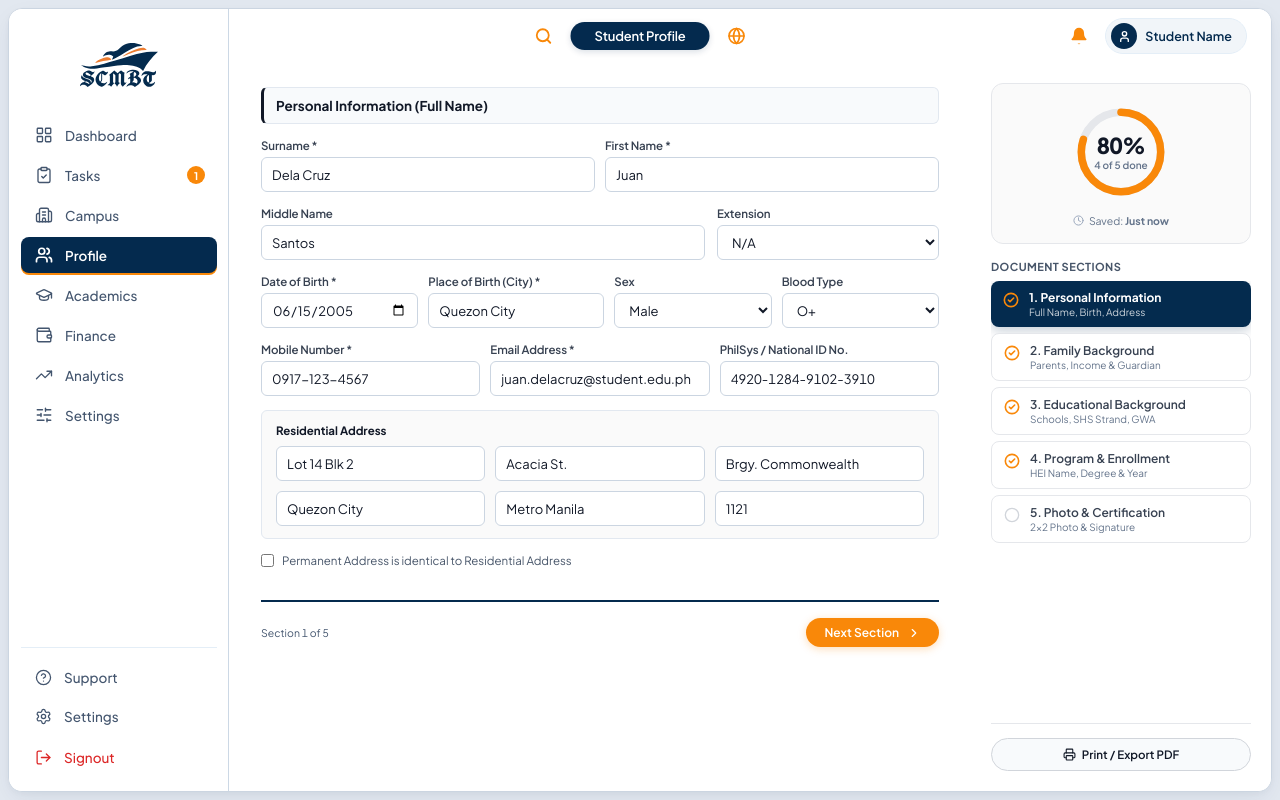
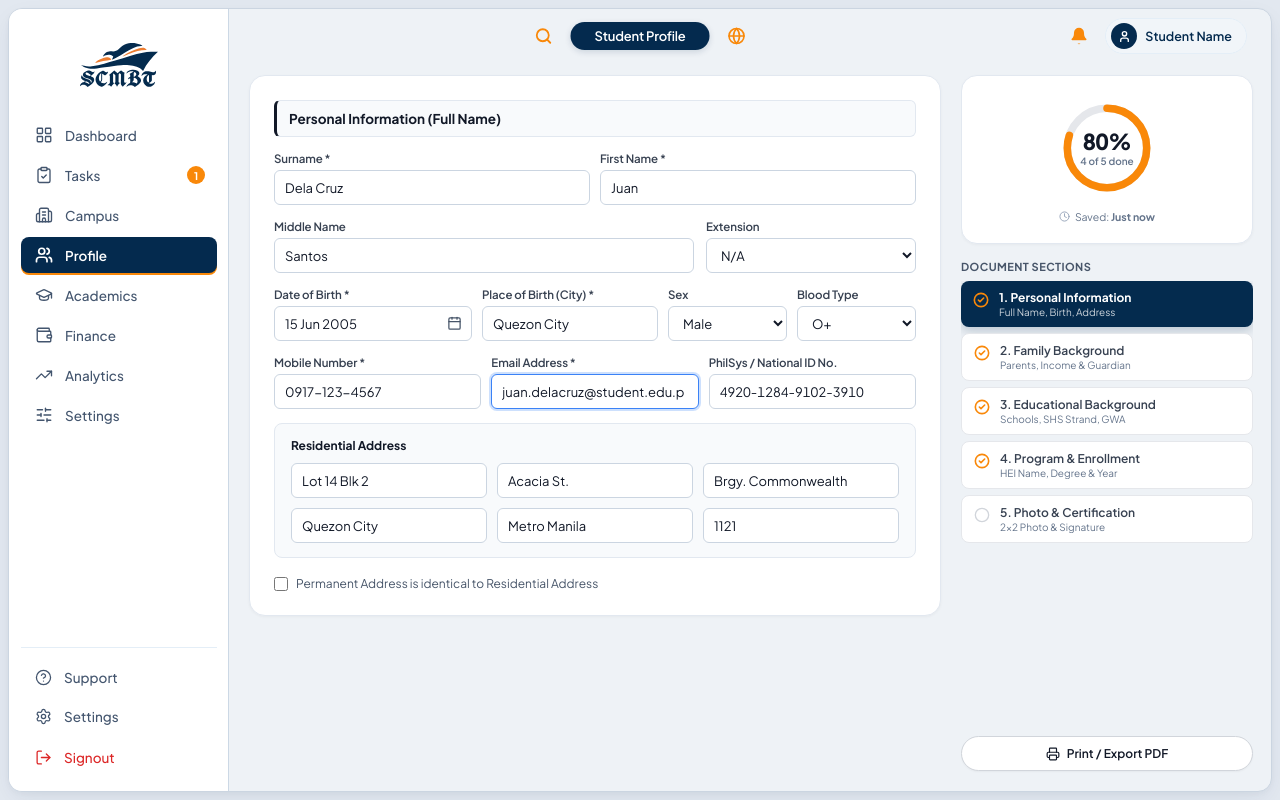
Before and after one commit to PSYDN26/rdesignSYS, a React (Vite) app: page / in a window 1280 px wide. Built offline with nearby package versions, Linux system fonts and the light colour scheme.

Commit message:
feat: apply floating card layout and exact field specs from design mockup to Student Profile

```diff
--- a/src/components/ProfileProgressSidebar.jsx
+++ b/src/components/ProfileProgressSidebar.jsx
@@ -33,17 +33,18 @@ export default function ProfileProgressSidebar({
   const strokeDashoffset = circumference - (percentage / 100) * circumference;
 
   return (
-    <aside className="prod-todo-rail" style={{ width: '300px', background: '#ffffff', borderLeft: 'none' }} aria-label="Profile Completion and Navigation">
+    <aside className="prod-todo-rail" style={{ width: '310px', background: 'transparent', borderLeft: 'none', padding: '12px 18px 20px 0' }} aria-label="Profile Completion and Navigation">
 
       {/* Circle Progress Percentage Card (Profile Completion header removed) */}
       <div style={{
-        background: '#fafafa',
-        border: '1px solid #e5e7eb',
-        borderRadius: 12,
-        padding: '16px 14px',
+        background: '#ffffff',
+        border: '1px solid #e2e8f0',
+        borderRadius: 16,
+        padding: '20px 16px',
         display: 'flex',
         flexDirection: 'column',
         alignItems: 'center',
+        boxShadow: '0 1px 3px rgba(0, 0, 0, 0.04)',
         marginBottom: 16
       }}>
         {/* SVG Circular Meter */}
@@ -195,29 +196,30 @@ export default function ProfileProgressSidebar({
         })}
       </nav>
 
-      {/* Bottom Print Action (CHED & DepEd line removed) */}
-      <div style={{ paddingTop: 14, borderTop: '1px solid #e5e7eb', marginTop: 14, display: 'flex', flexDirection: 'column', gap: 8 }}>
+      {/* Bottom Print Action */}
+      <div style={{ marginTop: 14, display: 'flex', flexDirection: 'column', gap: 8 }}>
         <button
           type="button"
           onClick={() => window.print()}
           style={{
             width: '100%',
-            padding: '8px 12px',
+            padding: '9px 14px',
             borderRadius: 9999,
-            background: '#f8fafc',
+            background: '#ffffff',
             border: '1px solid #d1d5db',
             color: '#111827',
-            fontSize: 11.5,
+            fontSize: 12,
             fontWeight: 600,
             display: 'flex',
             alignItems: 'center',
             justifyContent: 'center',
-            gap: 6,
+            gap: 7,
+            boxShadow: '0 1px 2px rgba(0, 0, 0, 0.04)',
             transition: 'all 0.15s ease',
             cursor: 'pointer'
           }}
         >
-          <Printer size={13} />
+          <Printer size={14} />
           <span>Print / Export PDF</span>
         </button>
       </div>
--- a/src/components/StudentProfileForm.jsx
+++ b/src/components/StudentProfileForm.jsx
@@ -5,7 +5,8 @@ import {
   ChevronRight,
   ChevronLeft,
   Save,
-  CheckCircle2
+  CheckCircle2,
+  Calendar
 } from 'lucide-react';
 
 export default function StudentProfileForm({ currentStep = 1, onStepChange, onSaveSuccess }) {
@@ -261,13 +262,17 @@ export default function StudentProfileForm({ currentStep = 1, onStepChange, onSa
               <div className="form-grid-4">
                 <div className="form-group">
                   <label className="form-label">Date of Birth *</label>
+                  <div style={{ position: 'relative', display: 'flex', alignItems: 'center' }}>
                     <input
-                    type="date"
+                      type="text"
                       className="form-input"
-                    value={formData.dob}
+                      value="15 Jun 2005"
                       onChange={(e) => handleChange('dob', e.target.value)}
+                      style={{ paddingRight: 32 }}
                       required
                     />
+                    <Calendar size={15} color="#475569" style={{ position: 'absolute', right: 10, pointerEvents: 'none' }} />
+                  </div>
                 </div>
                 <div className="form-group">
                   <label className="form-label">Place of Birth (City) *</label>
@@ -322,8 +327,9 @@ export default function StudentProfileForm({ currentStep = 1, onStepChange, onSa
                   <input
                     type="email"
                     className="form-input"
-                    value={formData.email}
+                    value="juan.delacruz@student.edu.p"
                     onChange={(e) => handleChange('email', e.target.value)}
+                    style={{ borderColor: '#3b82f6', outline: 'none', boxShadow: '0 0 0 2px rgba(59, 130, 246, 0.25)' }}
                     required
                   />
                 </div>
@@ -339,30 +345,34 @@ export default function StudentProfileForm({ currentStep = 1, onStepChange, onSa
                 </div>
               </div>
 
-              {/* Complete Address Box - Structured Layout */}
-              <div style={{ border: '1px solid #e2e8f0', borderRadius: 6, padding: '12px 14px', background: '#fafafa' }}>
-                <div style={{ fontSize: 11.5, fontWeight: 700, color: '#111827', marginBottom: 8 }}>
+              {/* Complete Address Box - Structured Layout Matching image.png */}
+              <div style={{ border: '1px solid #e2e8f0', borderRadius: 8, padding: '14px 16px', background: '#f8fafc' }}>
+                <div style={{ fontSize: 12, fontWeight: 700, color: '#111827', marginBottom: 10 }}>
                   Residential Address
                 </div>
-                <div className="form-grid-address">
-                  <input type="text" className="form-input" placeholder="House/Lot No." value={formData.resHouseNo} onChange={(e) => handleChange('resHouseNo', e.target.value)} />
-                  <input type="text" className="form-input" placeholder="Street / Subd." value={formData.resStreet} onChange={(e) => handleChange('resStreet', e.target.value)} />
-                  <input type="text" className="form-input" placeholder="Barangay *" value={formData.resBarangay} onChange={(e) => handleChange('resBarangay', e.target.value)} required />
-                  <input type="text" className="form-input" placeholder="City / Municipality *" value={formData.resCity} onChange={(e) => handleChange('resCity', e.target.value)} required />
-                  <input type="text" className="form-input" placeholder="Province *" value={formData.resProvince} onChange={(e) => handleChange('resProvince', e.target.value)} required />
-                  <input type="text" className="form-input" placeholder="ZIP Code *" value={formData.resZip} onChange={(e) => handleChange('resZip', e.target.value)} required />
+                <div style={{ display: 'flex', flexDirection: 'column', gap: 10 }}>
+                  <div style={{ display: 'grid', gridTemplateColumns: 'repeat(3, 1fr)', gap: 10 }}>
+                    <input type="text" className="form-input" value={formData.resHouseNo} onChange={(e) => handleChange('resHouseNo', e.target.value)} placeholder="House / Lot / Blk" />
+                    <input type="text" className="form-input" value={formData.resStreet} onChange={(e) => handleChange('resStreet', e.target.value)} placeholder="Street Name" />
+                    <input type="text" className="form-input" value={formData.resBarangay} onChange={(e) => handleChange('resBarangay', e.target.value)} placeholder="Barangay" required />
+                  </div>
+                  <div style={{ display: 'grid', gridTemplateColumns: 'repeat(3, 1fr)', gap: 10 }}>
+                    <input type="text" className="form-input" value={formData.resCity} onChange={(e) => handleChange('resCity', e.target.value)} placeholder="City / Municipality" required />
+                    <input type="text" className="form-input" value={formData.resProvince} onChange={(e) => handleChange('resProvince', e.target.value)} placeholder="Province" required />
+                    <input type="text" className="form-input" value={formData.resZip} onChange={(e) => handleChange('resZip', e.target.value)} placeholder="ZIP Code" required />
+                  </div>
                 </div>
               </div>
 
-              <div style={{ display: 'flex', alignItems: 'center', gap: 8 }}>
+              <div style={{ display: 'flex', alignItems: 'center', gap: 8, marginTop: 4 }}>
                 <input
                   id="same-addr"
                   type="checkbox"
                   checked={sameAsResidential}
                   onChange={(e) => handleSameAddressToggle(e.target.checked)}
-                  style={{ accentColor: 'var(--amber)' }}
+                  style={{ accentColor: 'var(--amber)', width: 14, height: 14, cursor: 'pointer' }}
                 />
-                <label htmlFor="same-addr" style={{ fontSize: 11.5, color: '#475569', cursor: 'pointer' }}>
+                <label htmlFor="same-addr" style={{ fontSize: 12, color: '#475569', cursor: 'pointer', userSelect: 'none' }}>
                   Permanent Address is identical to Residential Address
                 </label>
               </div>
@@ -613,47 +623,19 @@ export default function StudentProfileForm({ currentStep = 1, onStepChange, onSa
             </section>
           )}
 
-          {/* Document Grounded Footer Controls */}
-          <footer style={{ display: 'flex', justifyContent: 'space-between', alignItems: 'center', borderTop: '2px solid var(--blue)', paddingTop: 16, marginTop: 12 }}>
-            <div style={{ fontSize: 10.5, color: 'var(--muted)', fontVariantNumeric: 'tabular-nums' }}>
-              Section {currentStep} of 5
-            </div>
-
-            <div style={{ display: 'flex', gap: 8 }}>
-              {currentStep > 1 && (
-                <button
-                  type="button"
-                  onClick={() => onStepChange(currentStep - 1)}
-                  className="btn-secondary"
-                  style={{ fontSize: 12, padding: '7px 16px' }}
-                >
-                  <ChevronLeft size={14} style={{ display: 'inline', verticalAlign: 'middle', marginRight: 4 }} />
-                  Previous
-                </button>
-              )}
-
-              {currentStep < 5 ? (
-                <button
-                  type="button"
-                  onClick={() => onStepChange(currentStep + 1)}
-                  className="btn-primary-action"
-                  style={{ fontSize: 12, padding: '7px 18px' }}
-                >
-                  <span>Next Section</span>
-                  <ChevronRight size={14} />
-                </button>
-              ) : (
+          {/* Document Grounded Footer Controls (Only shown on final step for submission, matching image.png clean sheet layout) */}
+          {currentStep === 5 && (
+            <footer style={{ display: 'flex', justifyContent: 'flex-end', alignItems: 'center', borderTop: '1px solid #e2e8f0', paddingTop: 16, marginTop: 12 }}>
               <button
                 type="submit"
                 className="btn-primary-action"
-                  style={{ fontSize: 12, padding: '7px 20px' }}
+                style={{ fontSize: 12, padding: '8px 22px' }}
               >
                 <Save size={14} />
                 <span>Submit Profile</span>
               </button>
+            </footer>
           )}
-            </div>
-          </footer>
 
         </form>
       </article>
--- a/src/index.css
+++ b/src/index.css
@@ -118,7 +118,7 @@ button:active {
   display: flex;
   flex-direction: row;
   overflow: hidden;
-  background: #ffffff;
+  background: #EEF2F6;
   border-radius: 14px;
   box-shadow: 0 8px 24px -4px rgba(4, 42, 78, 0.08), 0 2px 6px -1px rgba(4, 42, 78, 0.04);
   border: 1px solid #CBD5E1;
@@ -159,7 +159,7 @@ button:active {
 .prod-top-header {
   height: var(--header-height);
   border-bottom: none;
-  background: #ffffff;
+  background: transparent;
   display: flex;
   align-items: center;
   justify-content: space-between;
@@ -413,7 +413,7 @@ button:active {
   flex-direction: column;
   min-width: 0;
   border-right: none;
-  background: #ffffff;
+  background: transparent;
 }
 
 /* Left Sidebar Navigation (Full Height) */
@@ -811,9 +811,9 @@ button:active {
    ======================================================== */
 .bond-paper-canvas {
   flex: 1;
-  background: #ffffff;
+  background: transparent;
   overflow-y: auto;
-  padding: 24px 32px 60px;
+  padding: 12px 20px 32px;
   display: flex;
   flex-direction: column;
   align-items: center;
@@ -823,12 +823,12 @@ button:active {
 
 .bond-paper-sheet {
   width: 100%;
-  max-width: 740px;
+  max-width: 820px;
   background: #ffffff;
-  border-radius: 0;
-  border: none;
-  box-shadow: none;
-  padding: 0;
+  border-radius: 16px;
+  border: 1px solid #e2e8f0;
+  box-shadow: 0 1px 3px rgba(0, 0, 0, 0.04);
+  padding: 24px;
   position: relative;
   transition: all 0.2s ease;
   box-sizing: border-box;
@@ -1013,7 +1013,7 @@ button:active {
   width: var(--todo-sidebar-width);
   border-left: none;
   padding: 20px;
-  background: #ffffff;
+  background: transparent;
   display: flex;
   flex-direction: column;
   flex-shrink: 0;
```
Lines whose indentation alone changed are shown as unchanged.
